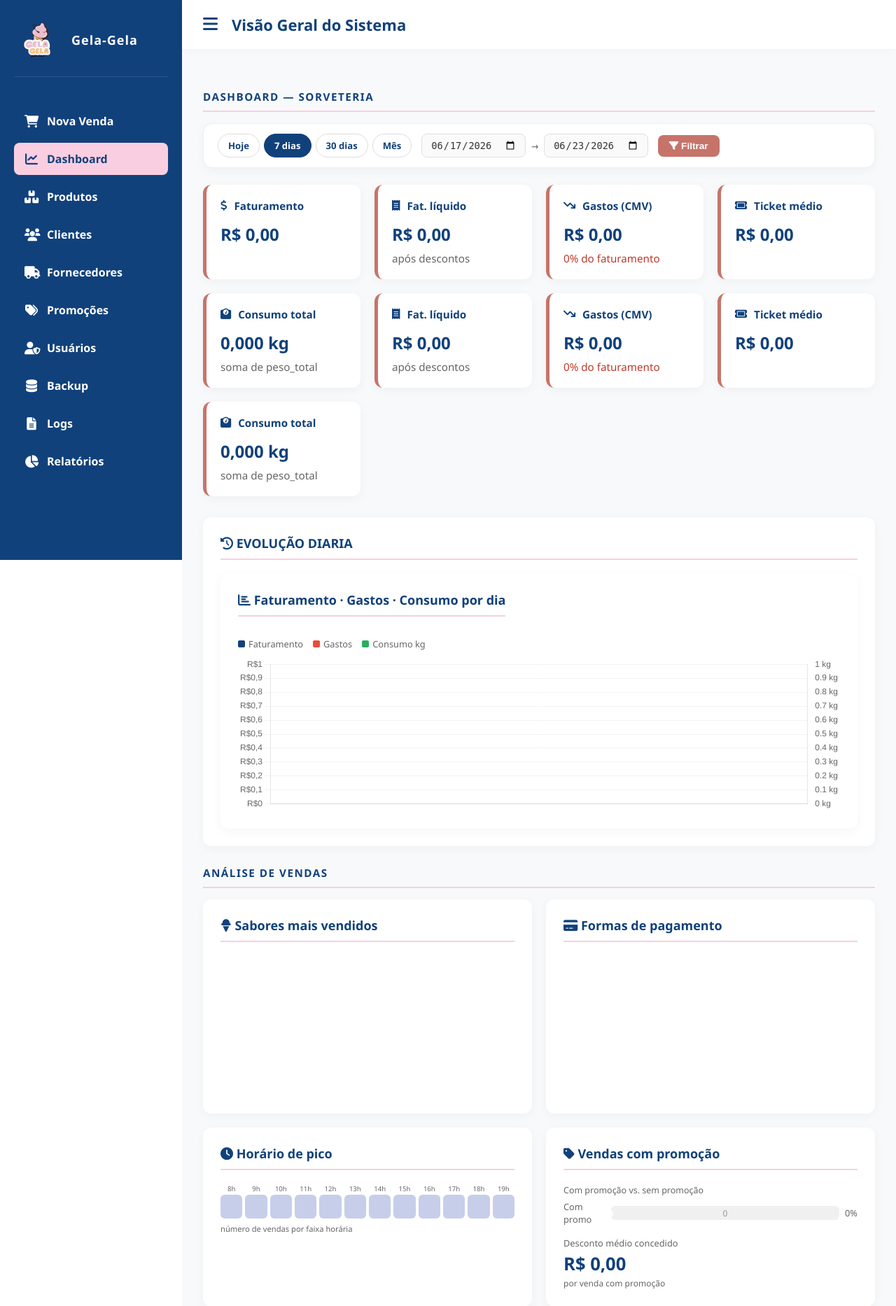
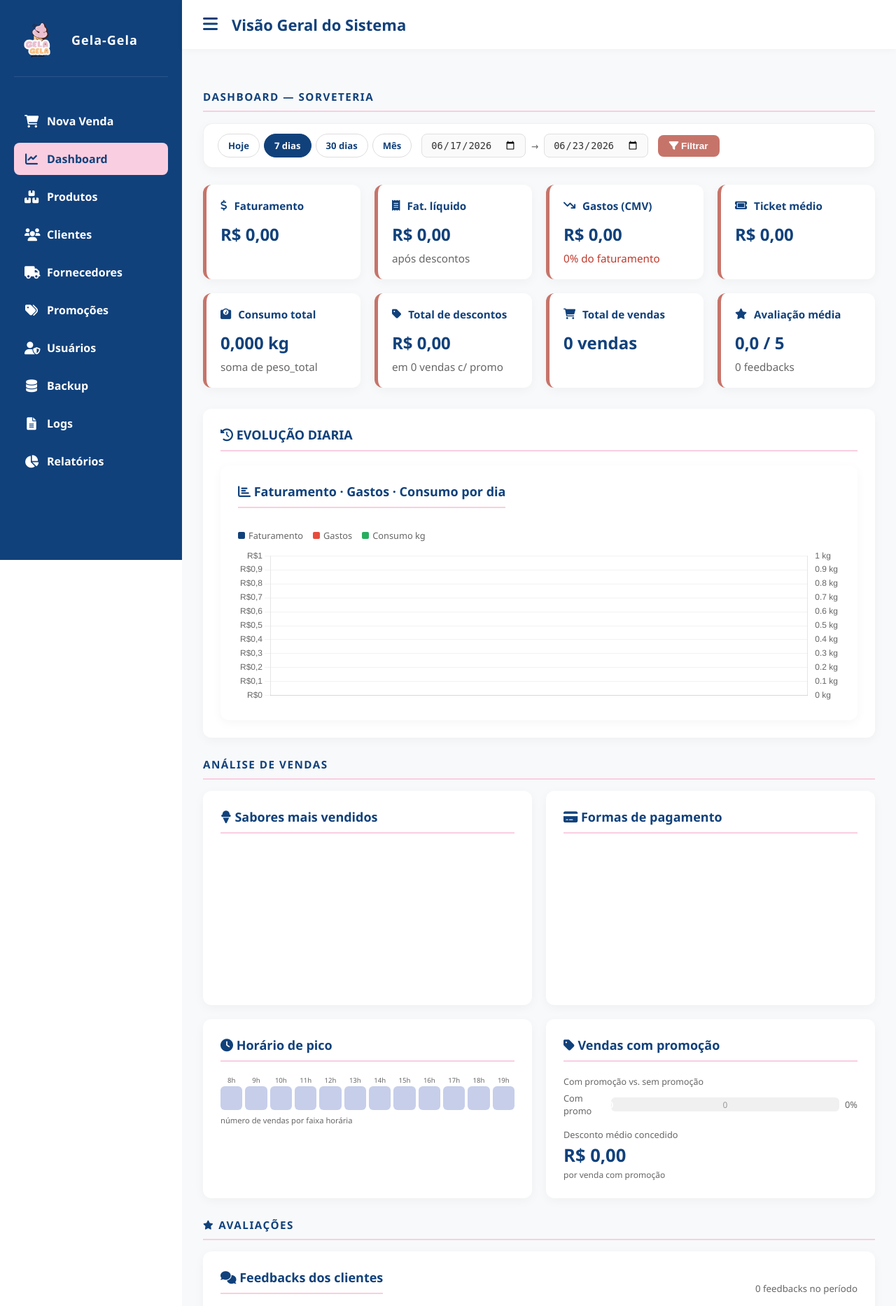
Before and after one commit to Malagutt1/gela-gela-system-EngSoft-II, a PHP site: page /gela-gela-system-EngSoft-II/dashboard in a window 1280 px wide. Shown: the top 1866 px of the page at 70% size. Run offline with PHP 8.4, Linux system fonts and the light colour scheme; a user stored in the database is signed in; data comes from the database, SQL or seed files in the repository; a map, chart or similar area stays blank; some web fonts are replaced.

Commit message:
COMMIT 29/06
arrumando erros da sidebar e dos dashboards

```diff
--- a/ASSETS/CSS/style.css
+++ b/ASSETS/CSS/style.css
@@ -33,6 +33,9 @@ body {
 /* SIDEBAR */
 .sidebar {
     width: 260px;
+    min-width: 260px;
+    max-width: 260px;
+    flex: 0 0 260px;
     background-color: var(--secondary);
     color: #ffffff;
     padding: 25px 20px;
@@ -43,6 +46,7 @@ body {
     top: 0;
     height: 100vh;
     align-self: flex-start;
+    box-sizing: border-box;
 }
 /* estado escondido */
 .sidebar.hidden {
--- a/public/dashboard.php
+++ b/public/dashboard.php
@@ -116,6 +116,48 @@ $consumo = $q->fetch();
 $diff_dias = (int)((strtotime($data_fim) - strtotime($data_ini)) / 86400);
 $modo_dia  = ($diff_dias === 0);
 
+// Total de descontos + vendas com promoção
+$q = $pdo->prepare("
+    SELECT
+        COALESCE(SUM(desconto_aplicado), 0)                        AS total_desc,
+        COUNT(CASE WHEN promocao_id IS NOT NULL THEN 1 END)        AS com_promo
+    FROM vendas
+    WHERE data_venda BETWEEN :ini AND :fim AND status = 'Confirmado'
+");
+$q->execute([':ini' => $dt_ini_sql, ':fim' => $dt_fim_sql]);
+$descontos = $q->fetch();
+
+// Total de vendas
+$q = $pdo->prepare("
+    SELECT COUNT(*) AS total_vendas
+    FROM vendas
+    WHERE data_venda BETWEEN :ini AND :fim AND status = 'Confirmado'
+");
+$q->execute([':ini' => $dt_ini_sql, ':fim' => $dt_fim_sql]);
+$vendas = $q->fetch();
+
+// Avaliação média
+$q = $pdo->prepare("
+    SELECT
+        COALESCE(AVG(nota), 0) AS media,
+        COUNT(*)                     AS total
+    FROM feedbacks_clientes
+    WHERE data_registro BETWEEN :ini AND :fim
+");
+$q->execute([':ini' => $dt_ini_sql, ':fim' => $dt_fim_sql]);
+$aval = $q->fetch();
+
+// Pico de vendas
+$q = $pdo->prepare("
+    SELECT HOUR(data_venda) AS hora, COUNT(*) AS qtd
+    FROM vendas
+    WHERE data_venda BETWEEN :ini AND :fim AND status = 'Confirmado'
+    GROUP BY HOUR(data_venda)
+    ORDER BY qtd DESC
+    LIMIT 1
+");
+$q->execute([':ini' => $dt_ini_sql, ':fim' => $dt_fim_sql]);
+$pico = $q->fetch();
 // Evolução por dia ou por hora
 if ($modo_dia) {
     $q = $pdo->prepare("
@@ -208,7 +250,9 @@ $q = $pdo->prepare("
 $q->execute([':ini' => $dt_ini_sql, ':fim' => $dt_fim_sql]);
 $pagamentos_rows = $q->fetchAll();
 $total_pag = array_sum(array_column($pagamentos_rows, 'qtd'));
+
 // Heatmap
+
 $q = $pdo->prepare("
     SELECT HOUR(data_venda) AS hora, COUNT(*) AS qtd
     FROM vendas
@@ -219,6 +263,7 @@ $q->execute([':ini' => $dt_ini_sql, ':fim' => $dt_fim_sql]);
 $heat_map = [];
 foreach ($q->fetchAll() as $r) $heat_map[(int)$r['hora']] = (int)$r['qtd'];
 $heat_max = $heat_map ? max($heat_map) : 1;
+
 
 // Promoções
 // Promoções (query própria)
@@ -397,29 +442,22 @@ foreach ($estoque_rows as $e) {
     <div class="kpi-sub">soma de peso_total</div>
 </div>
 <div class="card">
-    <div class="kpi-label"><i class="fa-solid fa-receipt"></i> Fat. líquido</div>
-    <div class="kpi-valor">R$ <?= number_format($fat['fat_liquido'], 2, ',', '.') ?></div>
-    <div class="kpi-sub">após descontos</div>
+    <div class="kpi-label"><i class="fa-solid fa-tag"></i> Total de descontos</div>
+    <div class="kpi-valor">R$ <?= number_format($descontos['total_desc'], 2, ',', '.') ?></div>
+    <div class="kpi-sub">em <?= $descontos['com_promo'] ?> vendas c/ promo</div>
 </div>
 
 <div class="card">
-    <div class="kpi-label"><i class="fa-solid fa-arrow-trend-down"></i> Gastos (CMV)</div>
-    <div class="kpi-valor">R$ <?= number_format($gastos['cmv'], 2, ',', '.') ?></div>
-    <div class="kpi-sub" style="color:#c0392b;">
-        <?= $resultado['faturamento'] > 0 ? number_format($gastos['cmv'] / $resultado['faturamento'] * 100, 1) : 0 ?>% do faturamento
-    </div>
+    <div class="kpi-label"><i class="fa-solid fa-cart-shopping"></i> Total de vendas</div>
+    <div class="kpi-valor"><?= $vendas['total_vendas'] ?> vendas</div>
 </div>
 
 <div class="card">
-    <div class="kpi-label"><i class="fa-solid fa-ticket"></i> Ticket médio</div>
-    <div class="kpi-valor">R$ <?= number_format($consumo['ticket_medio'], 2, ',', '.') ?></div>
+    <div class="kpi-label"><i class="fa-solid fa-star"></i> Avaliação média</div>
+    <div class="kpi-valor"><?= number_format($aval['media'], 1, ',', '.') ?> / 5</div>
+    <div class="kpi-sub"><?= $aval['total'] ?> feedbacks</div>
 </div>
 
-<div class="card">
-    <div class="kpi-label"><i class="fa-solid fa-weight-scale"></i> Consumo total</div>
-    <div class="kpi-valor"><?= number_format($consumo['consumo_kg'], 3, ',', '.') ?> kg</div>
-    <div class="kpi-sub">soma de peso_total</div>
-</div>
                 </div>
 
                 <div class="box">
@@ -721,6 +759,7 @@ foreach ($cats as $cat):
 </div>
 
 
+
     <script src="ASSETS/JS/sidebar.js"></script>
 
     <script src="https://cdnjs.cloudflare.com/ajax/libs/Chart.js/4.4.1/chart.umd.js"></script>
```
